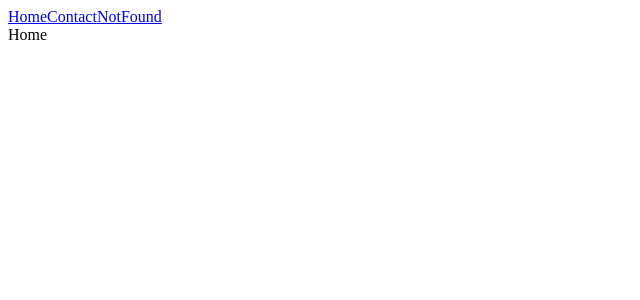
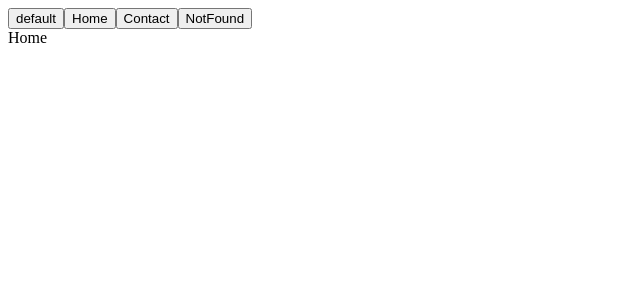
Before and after one commit to coder-klaus/react-tutorial, a React (Vite) app: page / in a window 1280 px wide. Shown: the top 300 px of the page, without its empty margins (0-640 px from the left). Built offline with nearby package versions, Linux system fonts and the light colour scheme.

Commit message:
fix: 调整结构

```diff
--- a/src/App.jsx
+++ b/src/App.jsx
@@ -5,10 +5,23 @@ import Router from './Router'
 const App = memo(() => {
   return (
     <>
-      {/* Link 默认渲染为 a标签 => 没有属性指定其渲染后的标签形式 => 可以通过Link的子元素来指定渲染后的标签形式 */}
-      <Link to="/home">Home</Link>
-      <Link to="/contact">Contact</Link>
-      <Link to="/not-found">NotFound</Link>
+      {/*
+        Link 默认渲染为 a标签
+        => 没有属性指定其渲染后的标签形式
+        => 可以通过Link的子元素来指定渲染后的标签形式
+      */}
+      <Link to="/">
+        <button>default</button>
+      </Link>
+      <Link to="/home">
+        <button>Home</button>
+      </Link>
+      <Link to="/contact">
+        <button>Contact</button>
+      </Link>
+      <Link to="/not-found">
+        <button>NotFound</button>
+      </Link>
 
       {/*
         导入路由配置组件 => 即是路由配置，也是渲染占位符
```
